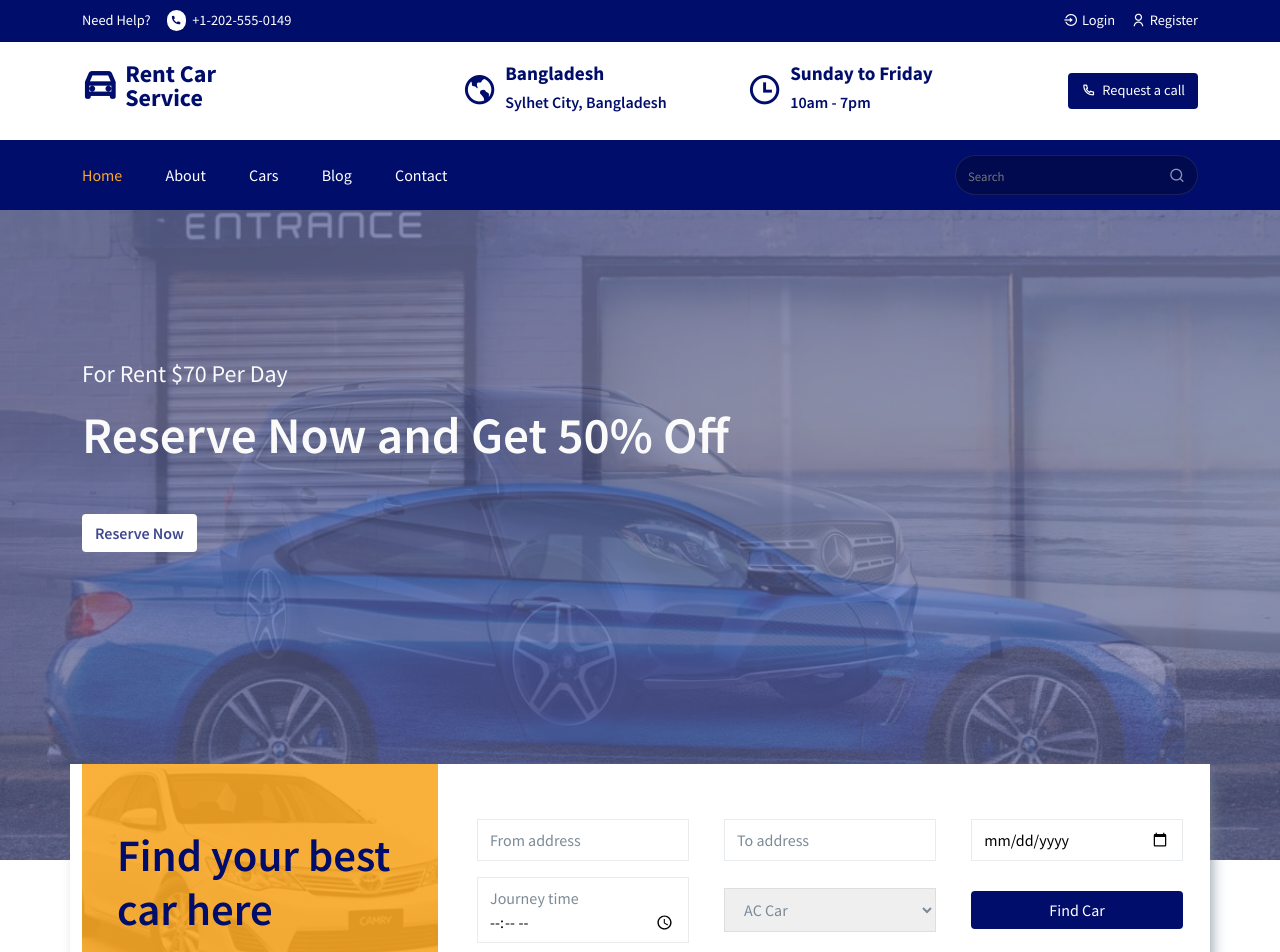
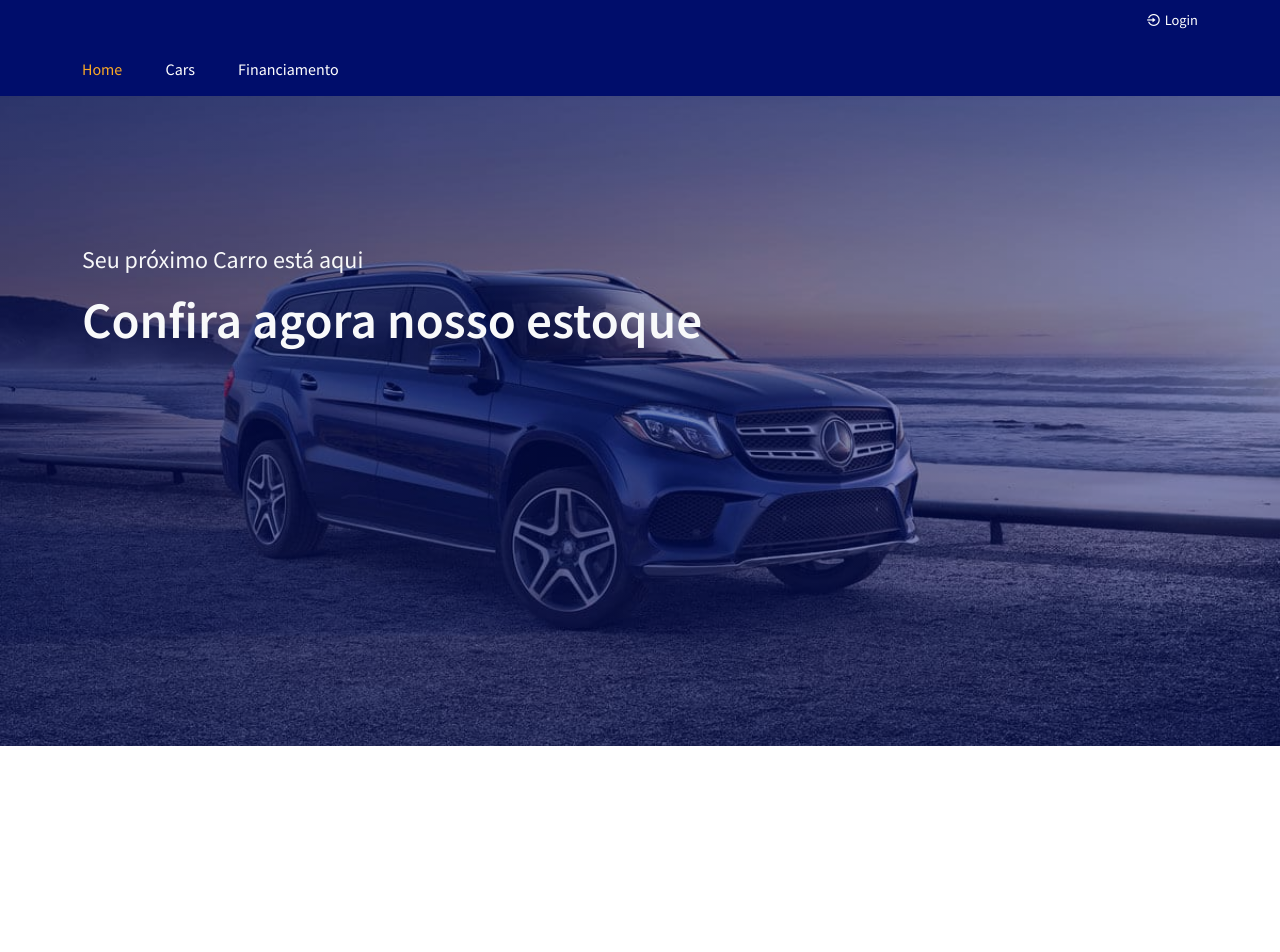
Before and after one commit to GuilhermeQuirinoCruz/godinho-veiculos-front, a React (Create React App) app: page /home in a window 1280 px wide. Shown: the top 952 px of the page. Built offline with nearby package versions, Linux system fonts and the light colour scheme.

Commit message:
varias coisas

```diff
--- a/src/components/Header/Header.jsx
+++ b/src/components/Header/Header.jsx
@@ -9,22 +9,16 @@ const navLinks = [
     path: "/home",
     display: "Home",
   },
-  {
-    path: "/about",
-    display: "About",
-  },
+
   {
     path: "/cars",
     display: "Cars",
   },
 
-  {
-    path: "/blogs",
-    display: "Blog",
-  },
+
   {
     path: "/contact",
-    display: "Contact",
+    display: "Financiamento",
   },
 ];
 
@@ -41,22 +35,17 @@ const Header = () => {
           <Row>
             <Col lg="6" md="6" sm="6">
               <div className="header__top__left">
-                <span>Need Help?</span>
-                <span className="header__top__help">
-                  <i className="ri-phone-fill"></i> +1-202-555-0149
-                </span>
+
               </div>
             </Col>
 
             <Col lg="6" md="6" sm="6">
               <div className="header__top__right d-flex align-items-center justify-content-end gap-3">
-                <Link to="#" className=" d-flex align-items-center gap-1">
+                <Link to="/login" className=" d-flex align-items-center gap-1">
                   <i className="ri-login-circle-line"></i> Login
                 </Link>
 
-                <Link to="#" className=" d-flex align-items-center gap-1">
-                  <i className="ri-user-line"></i> Register
-                </Link>
+
               </div>
             </Col>
           </Row>
@@ -64,61 +53,7 @@ const Header = () => {
       </div>
 
       {/* =============== header middle =========== */}
-      <div className="header__middle">
-        <Container>
-          <Row>
-            <Col lg="4" md="3" sm="4">
-              <div className="logo">
-                <h1>
-                  <Link to="/home" className=" d-flex align-items-center gap-2">
-                    <i className="ri-car-line"></i>
-                    <span>
-                      Rent Car <br /> Service
-                    </span>
-                  </Link>
-                </h1>
-              </div>
-            </Col>
 
-            <Col lg="3" md="3" sm="4">
-              <div className="header__location d-flex align-items-center gap-2">
-                <span>
-                  <i className="ri-earth-line"></i>
-                </span>
-                <div className="header__location-content">
-                  <h4>Bangladesh</h4>
-                  <h6>Sylhet City, Bangladesh</h6>
-                </div>
-              </div>
-            </Col>
-
-            <Col lg="3" md="3" sm="4">
-              <div className="header__location d-flex align-items-center gap-2">
-                <span>
-                  <i className="ri-time-line"></i>
-                </span>
-                <div className="header__location-content">
-                  <h4>Sunday to Friday</h4>
-                  <h6>10am - 7pm</h6>
-                </div>
-              </div>
-            </Col>
-
-            <Col
-              lg="2"
-              md="3"
-              sm="0"
-              className=" d-flex align-items-center justify-content-end "
-            >
-              <button className="header__btn btn ">
-                <Link to="/contact">
-                  <i className="ri-phone-line"></i> Request a call
-                </Link>
-              </button>
-            </Col>
-          </Row>
-        </Container>
-      </div>
 
       {/* ========== main navigation =========== */}
 
@@ -146,12 +81,7 @@ const Header = () => {
             </div>
 
             <div className="nav__right">
-              <div className="search__box">
-                <input type="text" placeholder="Search" />
-                <span>
-                  <i className="ri-search-line"></i>
-                </span>
-              </div>
+
             </div>
           </div>
         </Container>
--- a/src/components/UI/CarCard.jsx
+++ b/src/components/UI/CarCard.jsx
@@ -1,7 +1,9 @@
 import React from 'react'
 import '../../styles/car-card.css'
 
-function CarCard({ brandName, brandLogo, carImg, model, year, price }) {
+const CarCard = (props) => {
+  const { brandName, brandLogo, carImg, model, year, price } = props.item;
+
   return (
     <div className='car-card'>
       <img src={carImg} className='car-img' />
--- a/src/components/UI/CarItem.jsx
+++ b/src/components/UI/CarItem.jsx
@@ -16,7 +16,7 @@ const CarItem = (props) => {
         <div className="car__item-content mt-4">
           <h4 className="section__title text-center">{carName}</h4>
           <h6 className="rent__price text-center mt-">
-            ${price}.00 <span>/ Day</span>
+            R${price}.00 <span></span>
           </h6>
 
           <div className="car__item-info d-flex align-items-center justify-content-between mt-3 mb-4">
@@ -31,13 +31,13 @@ const CarItem = (props) => {
             </span>
           </div>
 
-          <button className=" w-50 car__item-btn car__btn-rent">
-            <Link to={`/cars/${carName}`}>Rent</Link>
-          </button>
 
-          <button className=" w-50 car__item-btn car__btn-details">
-            <Link to={`/cars/${carName}`}>Details</Link>
-          </button>
+          <div className="">
+            <button className=" w-50 car__item-btn car__btn-details">
+              <Link to={`/cars/${carName}`}>Details</Link>
+            </button>
+
+          </div>
         </div>
       </div>
     </Col>
--- a/src/components/UI/HeroSlider.jsx
+++ b/src/components/UI/HeroSlider.jsx
@@ -22,12 +22,10 @@ const HeroSlider = () => {
       <div className="slider__item slider__item-01 mt0">
         <Container>
           <div className="slider__content ">
-            <h4 className="text-light mb-3">For Rent $70 Per Day</h4>
-            <h1 className="text-light mb-4">Reserve Now and Get 50% Off</h1>
+            <h4 className="text-light mb-3">Seu próximo Carro está aqui</h4>
+            <h1 className="text-light mb-4">Confira agora nosso estoque</h1>
 
-            <button className="btn reserve__btn mt-4">
-              <Link to="/cars">Reserve Now</Link>
-            </button>
+
           </div>
         </Container>
       </div>
@@ -35,12 +33,10 @@ const HeroSlider = () => {
       <div className="slider__item slider__item-02 mt0">
         <Container>
           <div className="slider__content ">
-            <h4 className="text-light mb-3">For Rent $70 Per Day</h4>
-            <h1 className="text-light mb-4">Reserve Now and Get 50% Off</h1>
+            <h4 className="text-light mb-3">Seu próximo Carro está aqui</h4>
+            <h1 className="text-light mb-4">Confira agora nosso estoque</h1>
 
-            <button className="btn reserve__btn mt-4">
-              <Link to="/cars">Reserve Now</Link>
-            </button>
+
           </div>
         </Container>
       </div>
@@ -48,12 +44,10 @@ const HeroSlider = () => {
       <div className="slider__item slider__item-03 mt0">
         <Container>
           <div className="slider__content ">
-            <h4 className="text-light mb-3">For Rent $70 Per Day</h4>
-            <h1 className="text-light mb-4">Reserve Now and Get 50% Off</h1>
+            <h4 className="text-light mb-3">Seu próximo Carro está aqui</h4>
+            <h1 className="text-light mb-4">Confira agora nosso estoque</h1>
 
-            <button className="btn reserve__btn mt-4">
-              <Link to="/cars">Reserve Now</Link>
-            </button>
+
           </div>
         </Container>
       </div>
--- a/src/pages/CarDetails.jsx
+++ b/src/pages/CarDetails.jsx
@@ -107,19 +107,9 @@ const CarDetails = () => {
               </div>
             </Col>
 
-            <Col lg="7" className="mt-5">
-              <div className="booking-info mt-5">
-                <h5 className="mb-4 fw-bold ">Booking Information</h5>
-                <BookingForm />
-              </div>
-            </Col>
 
-            <Col lg="5" className="mt-5">
-              <div className="payment__info mt-5">
-                <h5 className="mb-4 fw-bold ">Payment Information</h5>
-                <PaymentMethod />
-              </div>
-            </Col>
+
+
           </Row>
         </Container>
       </section>
--- a/src/pages/CarListing.jsx
+++ b/src/pages/CarListing.jsx
@@ -13,19 +13,7 @@ const CarListing = () => {
       <section>
         <Container>
           <Row>
-            <Col lg="12">
-              <div className=" d-flex align-items-center gap-3 mb-5">
-                <span className=" d-flex align-items-center gap-2">
-                  <i className="ri-sort-asc"></i> Sort By
-                </span>
 
-                <select>
-                  <option>Select</option>
-                  <option value="low">Low to High</option>
-                  <option value="high">High to Low</option>
-                </select>
-              </div>
-            </Col>
 
             {carData.map((item) => (
               <CarItem item={item} key={item.id} />
--- a/src/pages/Home.jsx
+++ b/src/pages/Home.jsx
@@ -24,34 +24,11 @@ const Home = () => {
         <div className="hero__form">
           <Container>
             <Row className="form__row">
-              <Col lg="4" md="4">
-                <div className="find__cars-left">
-                  <h2>Find your best car here</h2>
-                </div>
-              </Col>
-
-              <Col lg="8" md="8" sm="12">
-                <FindCarForm />
-              </Col>
             </Row>
           </Container>
         </div>
       </section>
-      {/* =========== about section ================ */}
-      <AboutSection />
-      {/* ========== services section ============ */}
-      <section>
-        <Container>
-          <Row>
-            <Col lg="12" className="mb-5 text-center">
-              <h6 className="section__subtitle">See our</h6>
-              <h2 className="section__title">Popular Services</h2>
-            </Col>
 
-            <ServicesList />
-          </Row>
-        </Container>
-      </section>
       {/* =========== car offer section ============= */}
       <section>
         <Container>
@@ -67,8 +44,7 @@ const Home = () => {
           </Row>
         </Container>
       </section>
-      {/* =========== become a driver section ============ */}
-      <BecomeDriverSection />
+
 
       {/* =========== testimonial section =========== */}
       <section>
@@ -84,19 +60,7 @@ const Home = () => {
         </Container>
       </section>
 
-      {/* =============== blog section =========== */}
-      <section>
-        <Container>
-          <Row>
-            <Col lg="12" className="mb-5 text-center">
-              <h6 className="section__subtitle">Explore our blogs</h6>
-              <h2 className="section__title">Latest Blogs</h2>
-            </Col>
 
-            <BlogList />
-          </Row>
-        </Container>
-      </section>
     </Helmet>
   );
 };
--- /dev/null
+++ b/src/pages/Login.jsx
@@ -0,0 +1,69 @@
+import React, { useState } from "react";
+import axios from "axios";
+
+
+
+const Login = () => {
+    const [email, setEmail] = useState('');
+    const [password, setPassword] = useState('');
+    const [loggedIn, setLoggedIn] = useState(false);
+
+    const handleLogin = () => {
+        const BASEURL = 'https://us-central1-godinho-veiculos.cloudfunctions.net';
+        const data = {
+            "account": {
+                "email": email,
+                "password": password,
+            },
+            "data": {
+                "notificationtoken": null
+            }
+        };
+
+
+        axios.post(BASEURL + '/v1/user/login', data).then(
+            (response) => {
+                alert("LOGIN SUCCESS");
+                console.log(response);
+
+            }
+        ).catch(
+            (error) => {
+                alert("LOGIN failed");
+                console.log(error);
+
+            }
+
+        );
+
+
+    };
+
+
+
+    return (
+        <div className="p-3 my-5 d-flex flex-column w-50">
+
+            <div className="form-group">
+                <label htmlFor="exampleInputEmail1">Email address</label>
+                <input type="email" className="form-control" id="exampleInputEmail1" aria-describedby="emailHelp" placeholder="Enter email" onChange={(e) => setEmail(e.target.value)} />
+                <small id="emailHelp" className="form-text text-muted">We'll never share your email with anyone else okok.</small>
+            </div>
+            <div className="form-group">
+                <label htmlFor="exampleInputPassword1">Password</label>
+                <input type="password" className="form-control" id="exampleInputPassword1" placeholder="Password" onChange={(e) => setPassword(e.target.value)} />
+            </div>
+            <div className="form-group form-check">
+                <input type="checkbox" className="form-check-input" id="exampleCheck1" />
+                <label className="form-check-label" htmlFor="exampleCheck1">Check me out</label>
+            </div>
+            <button type="submit" className="btn btn-primary" onClick={handleLogin}>Submit</button>
+
+
+
+
+        </div>
+    )
+
+}
+export default Login;
--- a/src/routers/Routers.js
+++ b/src/routers/Routers.js
@@ -8,12 +8,15 @@ import Blog from "../pages/Blog";
 import BlogDetails from "../pages/BlogDetails";
 import NotFound from "../pages/NotFound";
 import Contact from "../pages/Contact";
+import Login from "../pages/Login";
 
 const Routers = () => {
   return (
     <Routes>
       <Route path="/" element={<Navigate to="/home" />} />
       <Route path="/home" element={<Home />} />
+      <Route path="/login" element={<Login />} />
+
       <Route path="/about" element={<About />} />
       <Route path="/cars" element={<CarListing />} />
       <Route path="/cars/:slug" element={<CarDetails />} />
--- a/src/styles/car-item.css
+++ b/src/styles/car-item.css
@@ -26,6 +26,7 @@
 .car__item-btn a:hover {
   color: #fff;
 }
+
 .car__btn-details {
   background: #f9a826;
   border-radius: 0px 4px 4px 0px;
@@ -90,4 +91,18 @@
   .car__item-btn {
     font-size: 0.8rem;
   }
+
+
+  .alinhamento {
+    width: 100%;
+    display: flex;
+    flex-direction: column;
+    align-items: center;
+    align-content: center;
+
+  }
+
+  .botao {
+    margin-left: 40%;
+  }
 }
```
Lines whose indentation alone changed are shown as unchanged.
